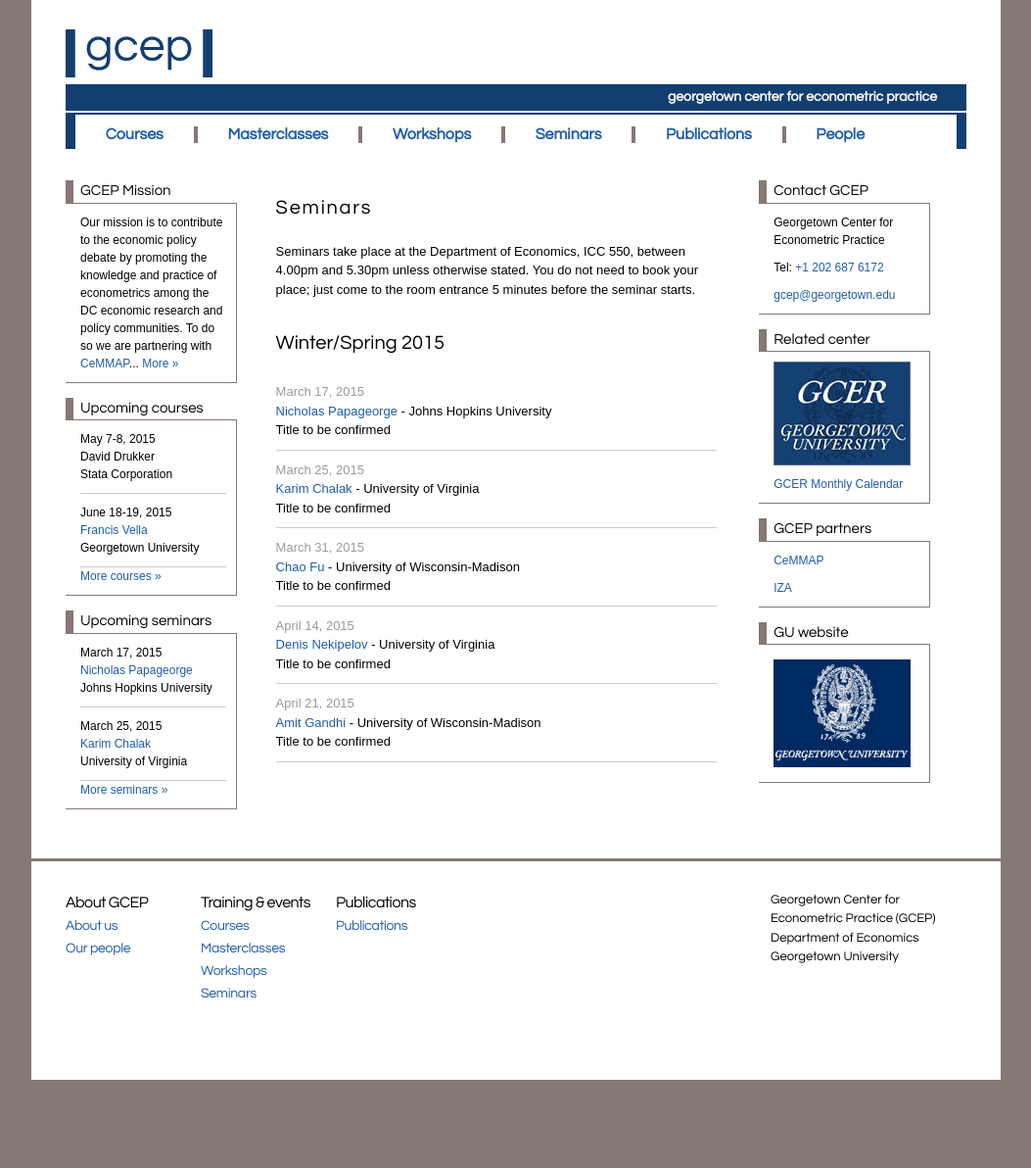
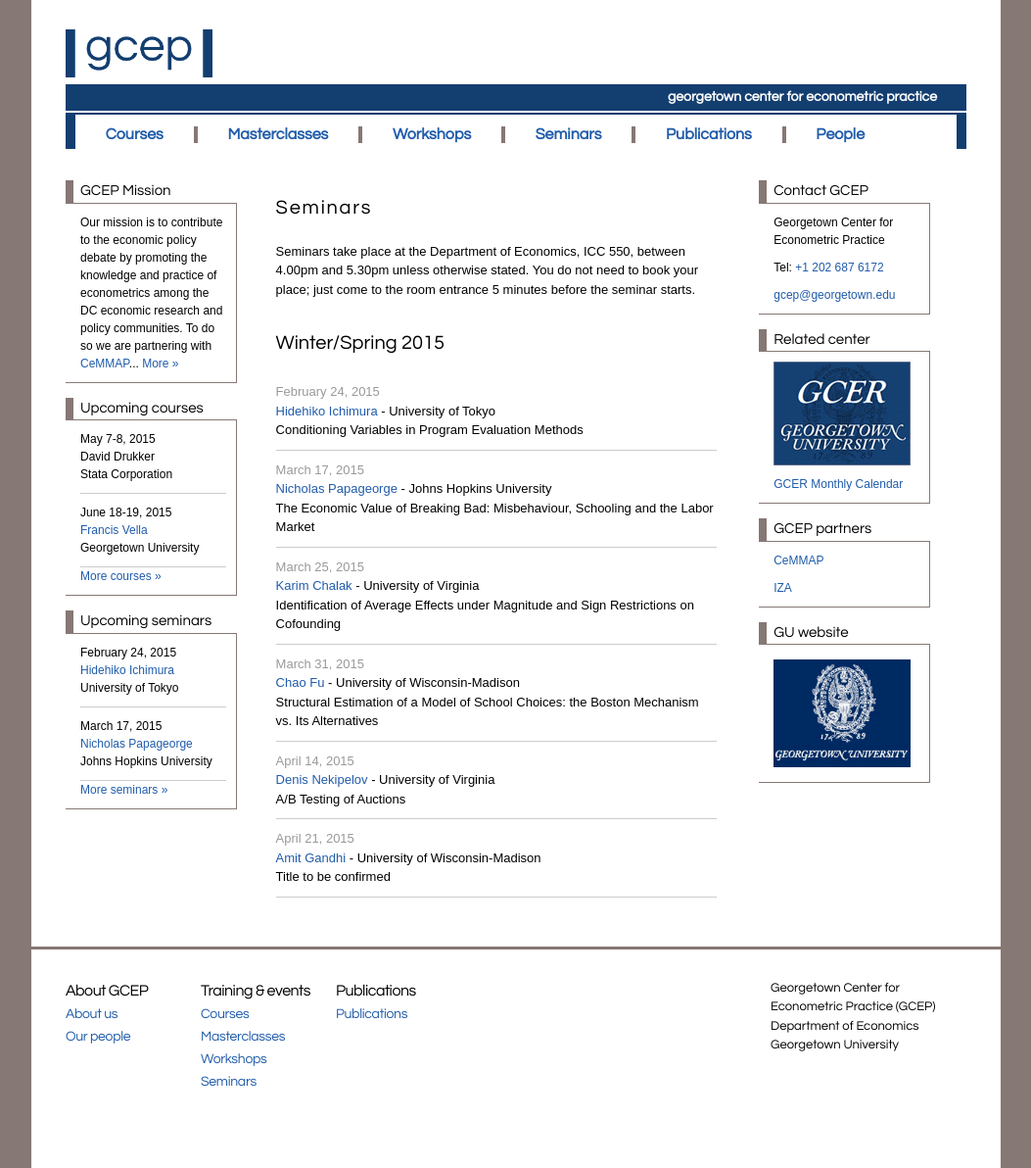
Before and after one commit to georgetown-econ/gcep, a Jekyll site: the page built from seminars.html, in a window 1280 px wide. Shown: the whole page at 98% size, without its empty margins (113-1166 px from the left). Built offline with Jekyll 4.4.1, drawn with Linux system fonts in a browser that asks for light colours; before the commit the page ends 1102 px from its top, so only the background shows below that.

Commit message:
Added full list of seminars back to seminar page.

```diff
--- a/_data/seminars.yml
+++ b/_data/seminars.yml
@@ -1,26 +1,32 @@
+- seminar:
+    speaker: "<a href=\"http://www.e.u-tokyo.ac.jp/fservice/faculty/ichimura/ichimura.e/ichimura01.e.html\">Hidehiko Ichimura</a>"
+    workplace: "University of Tokyo"
+    schedule: "February 24, 2015"
+    title: "Conditioning Variables in Program Evaluation Methods"
+
 - seminar:
     speaker: "<a href=\"http://econ.jhu.edu/directory/nicholas-papageorge/\">Nicholas Papageorge</a>"
     workplace: "Johns Hopkins University"
     schedule: "March 17, 2015"
-    title: "Title to be confirmed"
+    title: "The Economic Value of Breaking Bad: Misbehaviour, Schooling and the Labor Market"
 
 - seminar:
     speaker: "<a href=\"http://economics.virginia.edu/people/kmc2yf\">Karim Chalak</a>"
     workplace: "University of Virginia"
     schedule: "March 25, 2015"
-    title: "Title to be confirmed"
+    title: "Identification of Average Effects under Magnitude and Sign Restrictions on Cofounding"
 
 - seminar:
     speaker: "<a href=\"http://www.ssc.wisc.edu/~cfu/\">Chao Fu</a>"
     workplace: "University of Wisconsin-Madison"
     schedule: "March 31, 2015"
-    title: "Title to be confirmed"
+    title: "Structural Estimation of a Model of School Choices: the Boston Mechanism vs. Its Alternatives"
 
 - seminar:
     speaker: "<a href=\"http://economics.virginia.edu/people/dn4w\">Denis Nekipelov</a>"
     workplace: "University of Virginia"
     schedule: "April 14, 2015"
-    title: "Title to be confirmed"
+    title: "A/B Testing of Auctions"
 
 - seminar:
     speaker: "<a href=\"http://www.ssc.wisc.edu/~agandhi/homepage/Amit_Gandhi.html\">Amit Gandhi</a>"
```
